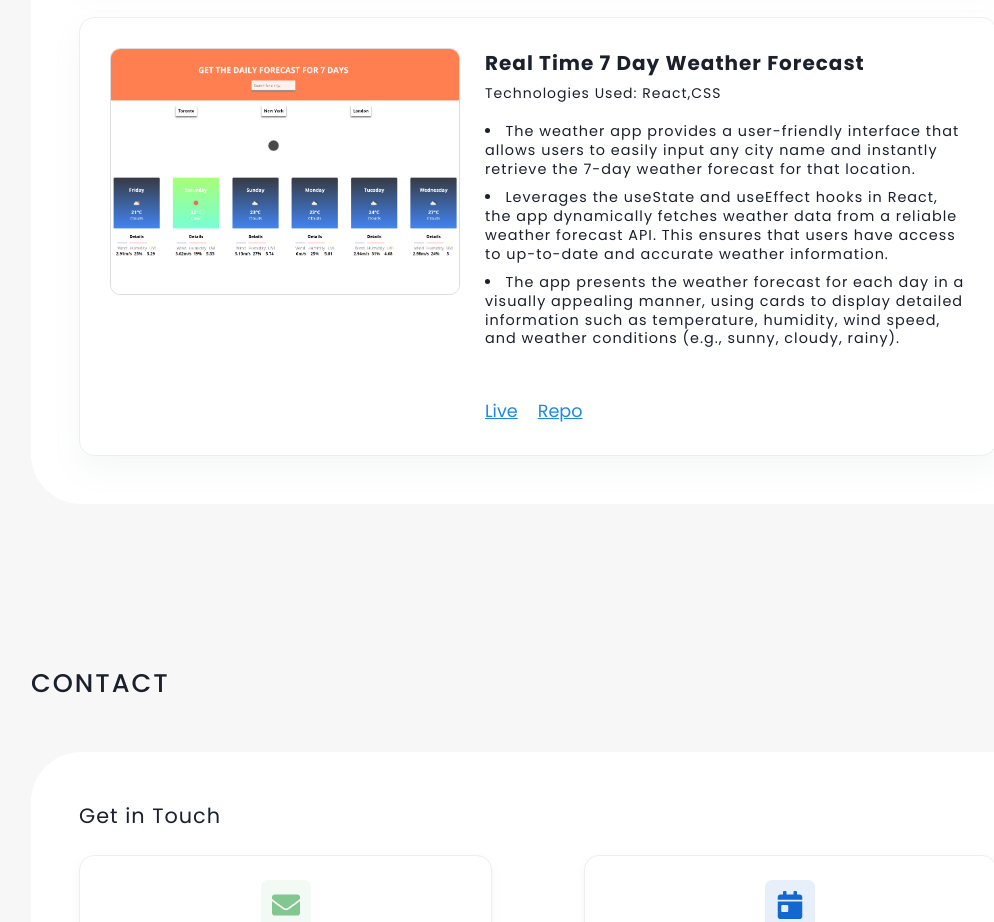
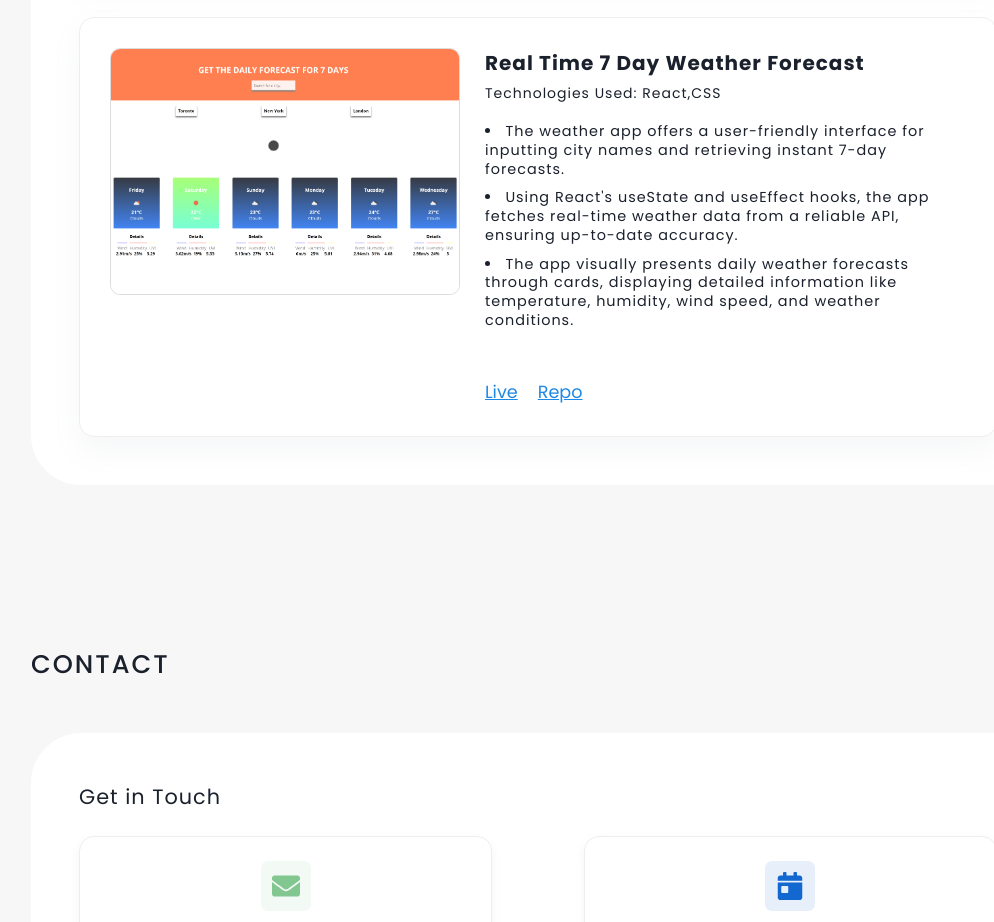
Before and after one commit to ykay220/React-Portfolio-website, a React (Vite) app: page / in a window 1280 px wide. Shown: the part 2840-3762 px from the top of the page, without its empty margins (202-1196 px from the left). Built offline with nearby package versions, Linux system fonts and the light colour scheme.

Commit message:
details changed

```diff
--- a/src/projectInfo.ts
+++ b/src/projectInfo.ts
@@ -46,13 +46,13 @@ const projectsInfo = [
     techBio: "Technologies Used: React,CSS",
     details: [
       {
-        info: "The weather app provides a user-friendly interface that allows users to easily input any city name and instantly retrieve the 7-day weather forecast for that location.",
+        info: "The weather app offers a user-friendly interface for inputting city names and retrieving instant 7-day forecasts.",
       },
       {
-        info: "Leverages the useState and useEffect hooks in React, the app dynamically fetches weather data from a reliable weather forecast API. This ensures that users have access to up-to-date and accurate weather information.",
+        info: "Using React's useState and useEffect hooks, the app fetches real-time weather data from a reliable API, ensuring up-to-date accuracy.",
       },
       {
-        info: "The app presents the weather forecast for each day in a visually appealing manner, using cards to display detailed information such as temperature, humidity, wind speed, and weather conditions (e.g., sunny, cloudy, rainy).",
+        info: "The app visually presents daily weather forecasts through cards, displaying detailed information like temperature, humidity, wind speed, and weather conditions.",
       },
     ],
   },
```
